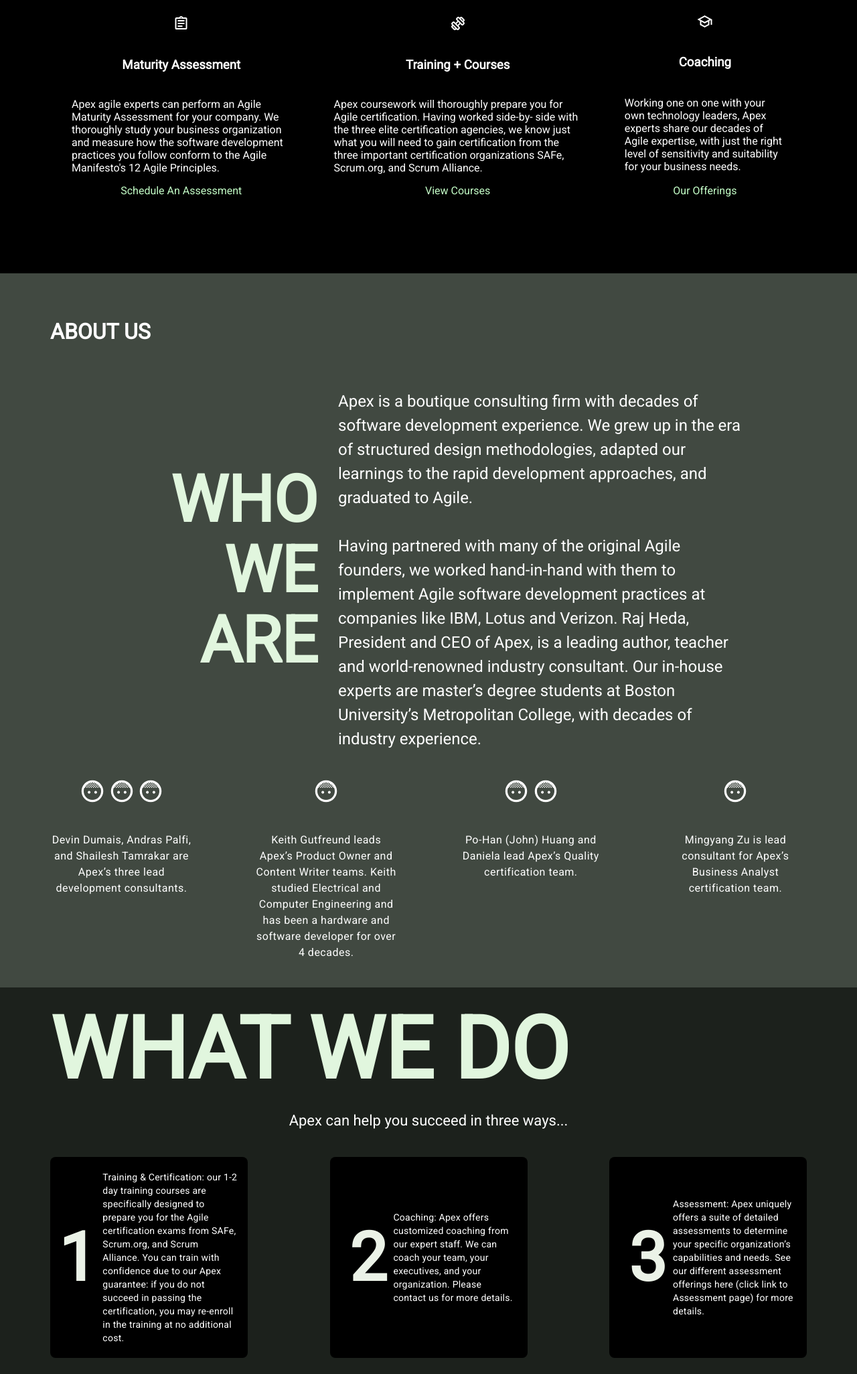
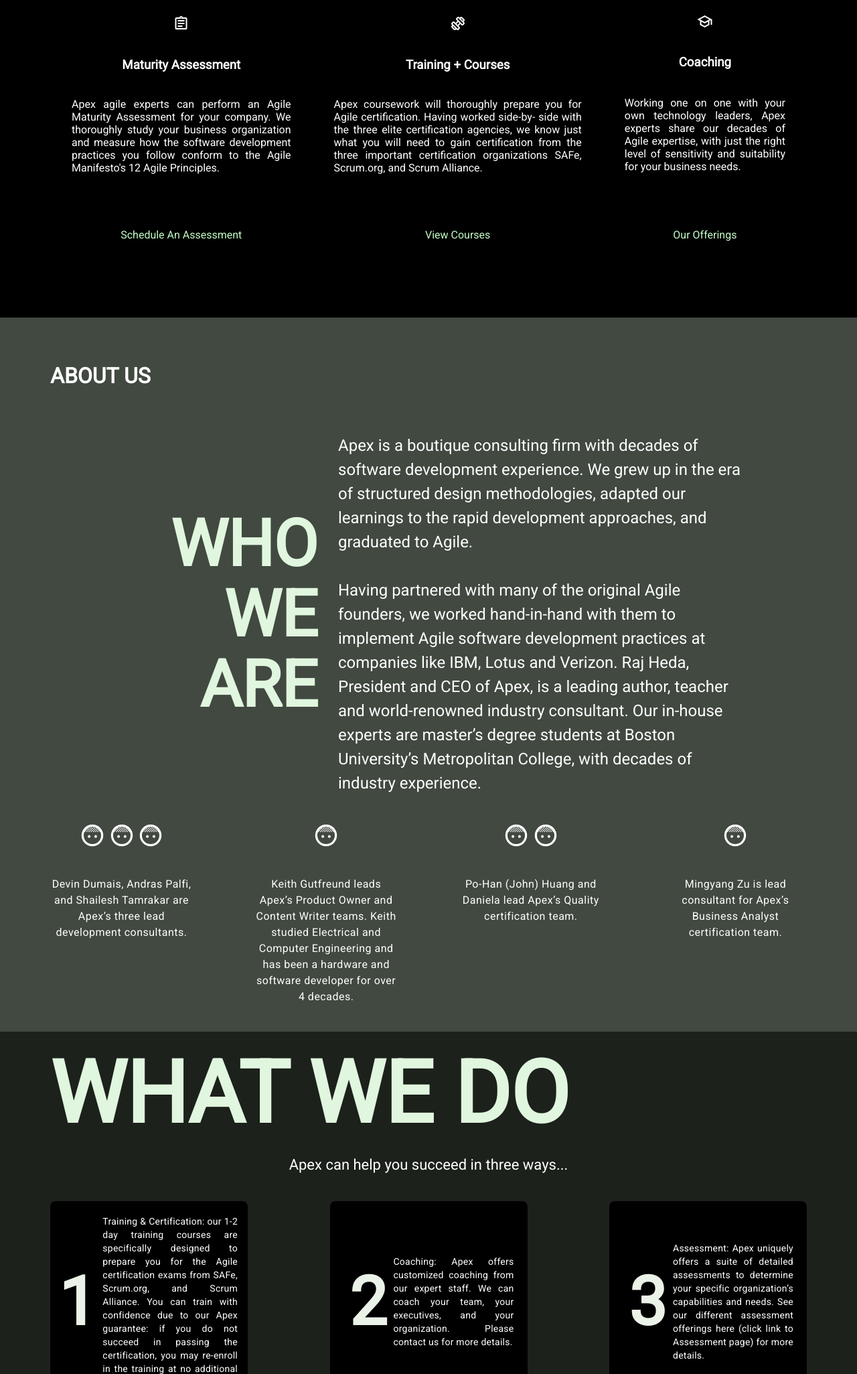
Before and after one commit to AlexandreDelahaye/SnappyLearn, an Astro site in the folder app/: page / in a window 1280 px wide. Shown: the part 749-2800 px from the top of the page at 67% size. Built offline with nearby package versions, Linux system fonts and the light colour scheme; Astro itself is replaced by a stand-in of ours.

Commit message:
fix: text justify + our services vertical alignment

```diff
--- a/app/src/styles/global.css
+++ b/app/src/styles/global.css
@@ -346,6 +346,8 @@ h2.home-section-title {
     margin: 0;
     width: 247px;
     text-justify: inter-word;
+    text-align: justify;
+    height: 180px;
 }
 
 .our-services-column > a {
@@ -531,6 +533,7 @@ h2.home-section-title {
     width: 180px;
     color: var(--M3-sys-dark-high-contrast-on-surface, #FFF);
 
+    text-align: justify;
     /* M3/body/medium */
     font-family: var(--Static-Body-Medium-Font, Roboto);
     font-size: var(--Static-Body-Medium-Size, 14px);
@@ -749,6 +752,7 @@ h2.home-section-title {
     font-size: var(--font-size-base);
     color: var(--M3-sys-dark-high-contrast-on-surface, #FFF);
 
+    text-align: justify;
     /* M3/headline/small */
     font-family: var(--Static-Headline-Small-Font, Roboto);
     font-size: var(--Static-Headline-Small-Size, 24px);
```
